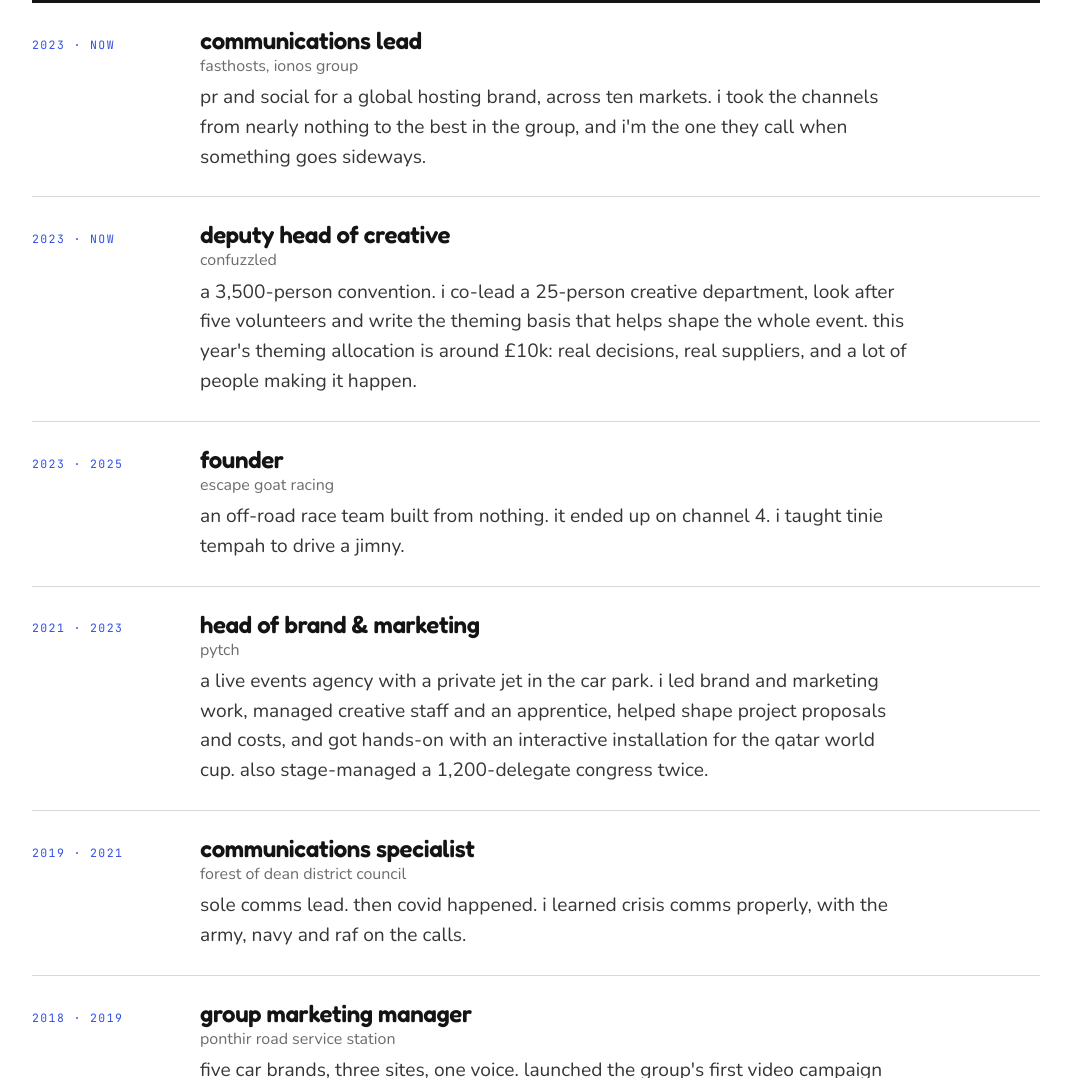
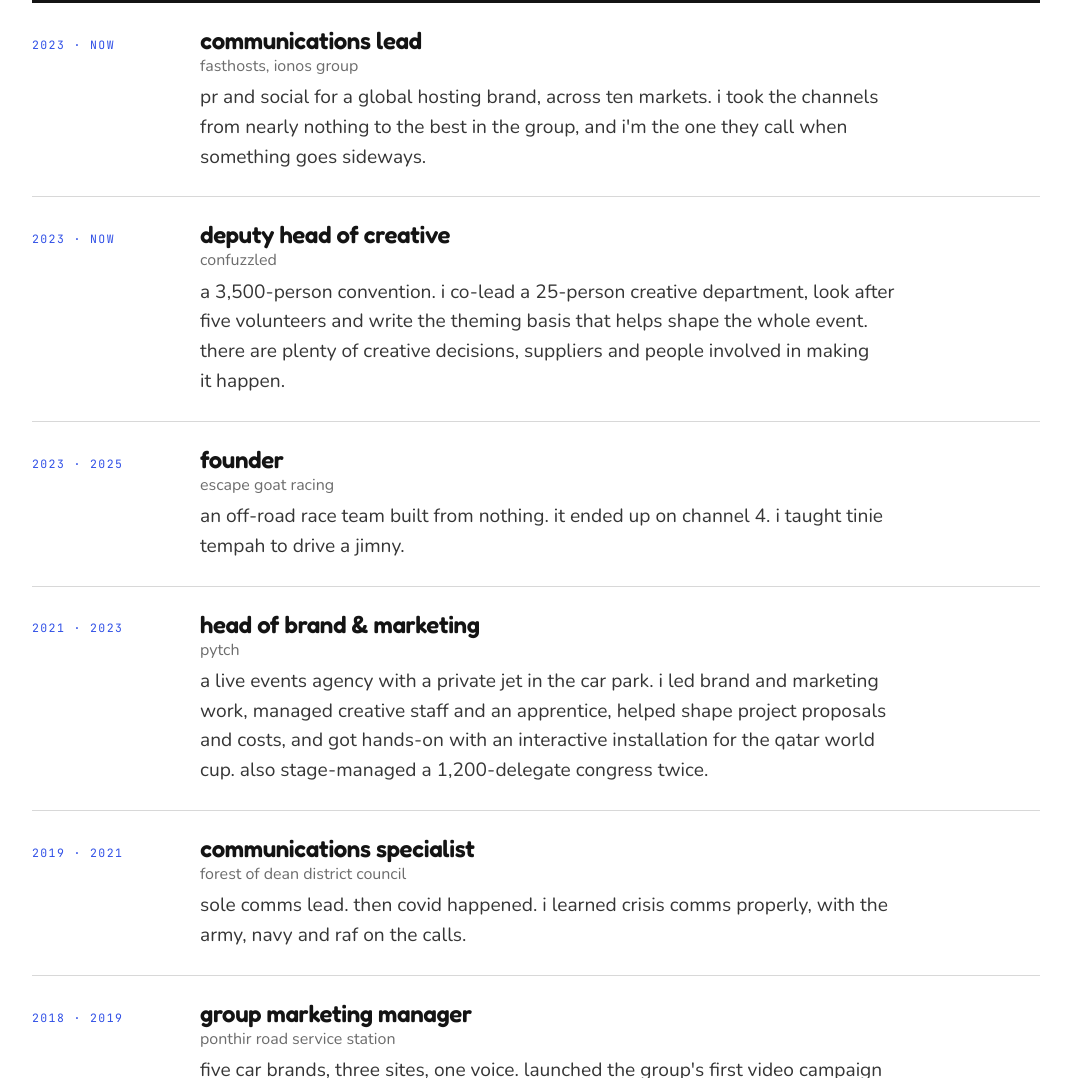
Before and after one commit to ookpassant/ookpassant, a website: page index.html in a window 1280 px wide. Shown: the part 2128-3206 px from the top of the page, without its empty margins (192-1263 px from the left). Drawn offline with Linux system fonts and the light colour scheme.

Commit message:
Keep confidential project budget details out of public profile copy

```diff
--- a/index.html
+++ b/index.html
@@ -144,7 +144,7 @@
       <span class="when">2023 · now</span>
       <div>
         <h3>deputy head of creative <span>confuzzled</span></h3>
-        <p>a 3,500-person convention. i co-lead a 25-person creative department, look after five volunteers and write the theming basis that helps shape the whole event. this year's theming allocation is around £10k: real decisions, real suppliers, and a lot of people making it happen.</p>
+        <p>a 3,500-person convention. i co-lead a 25-person creative department, look after five volunteers and write the theming basis that helps shape the whole event. there are plenty of creative decisions, suppliers and people involved in making it happen.</p>
       </div>
     </li>
     <li>
```
